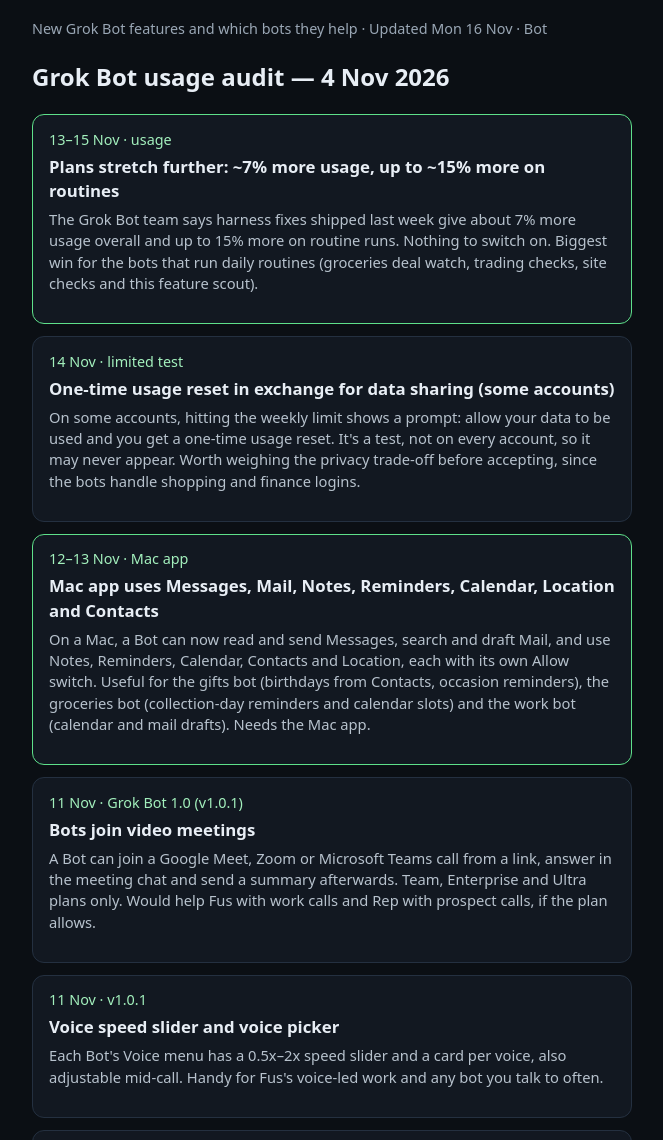
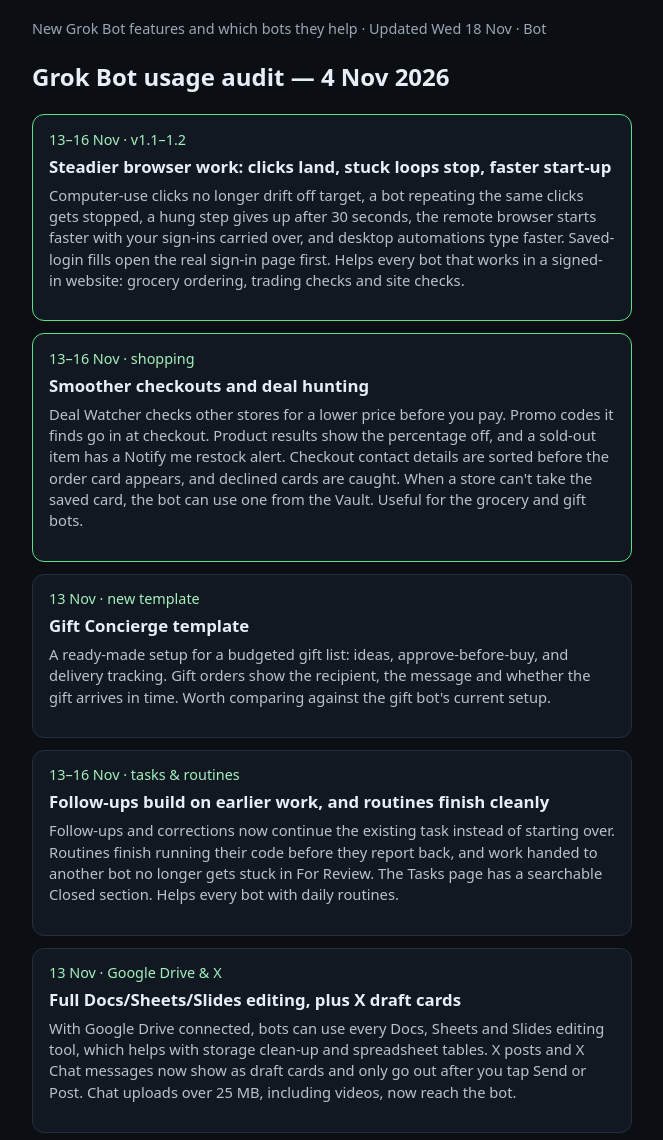
Before and after one commit to AlexanderRead2/alex-hub, a plain HTML site: page bot.html in a window 1280 px wide. Shown: the part 145-1285 px from the top of the page, without its empty margins (308-971 px from the left). Drawn offline with Linux system fonts and the light colour scheme.

Commit message:
Bot: 13-16 Nov features

```diff
--- a/bot.html
+++ b/bot.html
@@ -17,9 +17,34 @@
     </nav>
 
     <h1>Grok Bot feature updates</h1>
-    <p class="meta">New Grok Bot features and which bots they help · Updated Mon 16 Nov · Bot</p>
+    <p class="meta">New Grok Bot features and which bots they help · Updated Wed 18 Nov · Bot</p>
 
     <h2>Grok Bot usage audit — 4 Nov 2026</h2>
+    <div class="card highlight">
+      <div class="when">13–16 Nov · v1.1–1.2</div>
+      <div class="title">Steadier browser work: clicks land, stuck loops stop, faster start-up</div>
+      <p class="note">Computer-use clicks no longer drift off target, a bot repeating the same clicks gets stopped, a hung step gives up after 30 seconds, the remote browser starts faster with your sign-ins carried over, and desktop automations type faster. Saved-login fills open the real sign-in page first. Helps every bot that works in a signed-in website: grocery ordering, trading checks and site checks.</p>
+    </div>
+    <div class="card highlight">
+      <div class="when">13–16 Nov · shopping</div>
+      <div class="title">Smoother checkouts and deal hunting</div>
+      <p class="note">Deal Watcher checks other stores for a lower price before you pay. Promo codes it finds go in at checkout. Product results show the percentage off, and a sold-out item has a Notify me restock alert. Checkout contact details are sorted before the order card appears, and declined cards are caught. When a store can't take the saved card, the bot can use one from the Vault. Useful for the grocery and gift bots.</p>
+    </div>
+    <div class="card">
+      <div class="when">13 Nov · new template</div>
+      <div class="title">Gift Concierge template</div>
+      <p class="note">A ready-made setup for a budgeted gift list: ideas, approve-before-buy, and delivery tracking. Gift orders show the recipient, the message and whether the gift arrives in time. Worth comparing against the gift bot's current setup.</p>
+    </div>
+    <div class="card">
+      <div class="when">13–16 Nov · tasks & routines</div>
+      <div class="title">Follow-ups build on earlier work, and routines finish cleanly</div>
+      <p class="note">Follow-ups and corrections now continue the existing task instead of starting over. Routines finish running their code before they report back, and work handed to another bot no longer gets stuck in For Review. The Tasks page has a searchable Closed section. Helps every bot with daily routines.</p>
+    </div>
+    <div class="card">
+      <div class="when">13 Nov · Google Drive & X</div>
+      <div class="title">Full Docs/Sheets/Slides editing, plus X draft cards</div>
+      <p class="note">With Google Drive connected, bots can use every Docs, Sheets and Slides editing tool, which helps with storage clean-up and spreadsheet tables. X posts and X Chat messages now show as draft cards and only go out after you tap Send or Post. Chat uploads over 25 MB, including videos, now reach the bot.</p>
+    </div>
     <div class="card highlight">
       <div class="when">13–15 Nov · usage</div>
       <div class="title">Plans stretch further: ~7% more usage, up to ~15% more on routines</div>
```
